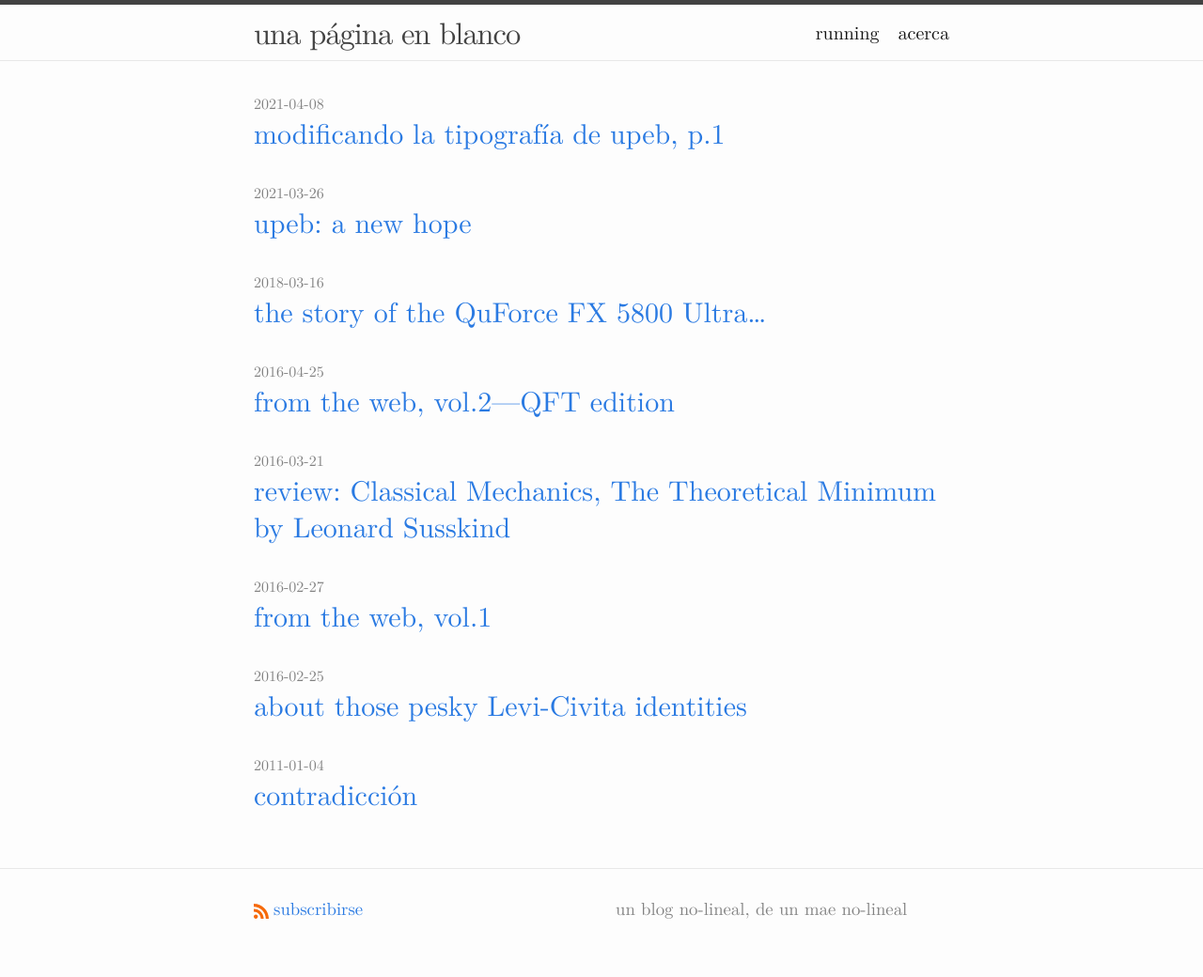
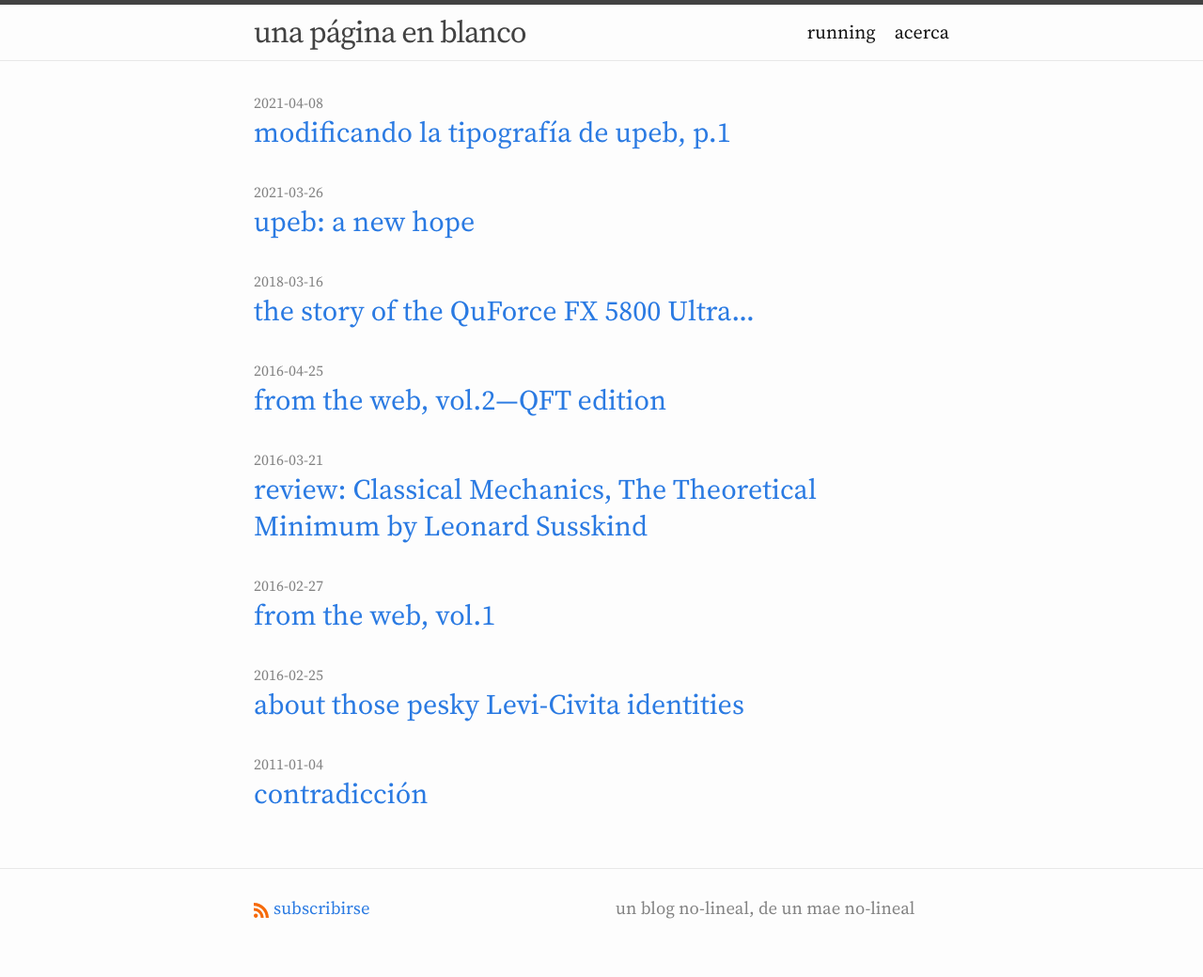
Before and after one commit to eguevaralopez/eguevaralopez.github.io, a Jekyll site: the page built from index.md, in a window 1280 px wide. Shown: the whole page at 94% size. Built offline with Jekyll 4.4.1, drawn with Linux system fonts in a browser that asks for light colours.

Commit message:
fuentes nuevas, update running

```diff
--- a/_sass/minima/custom-variables.scss
+++ b/_sass/minima/custom-variables.scss
@@ -131,7 +131,7 @@
   src: url('/assets/fonts/Charter/charter_bold_italic.woff2') format('woff2');
 }
 
-$base-font-family: "LM Roman";
+$base-font-family: "SourceSerif Pro";
 $code-font-family: "LM Mono";
 
 $base-font-size:   20px;
```
Also changed, not shown: _posts/2016-02-25-levi-civita.markdown (line endings or trailing spaces), 1 other file.
